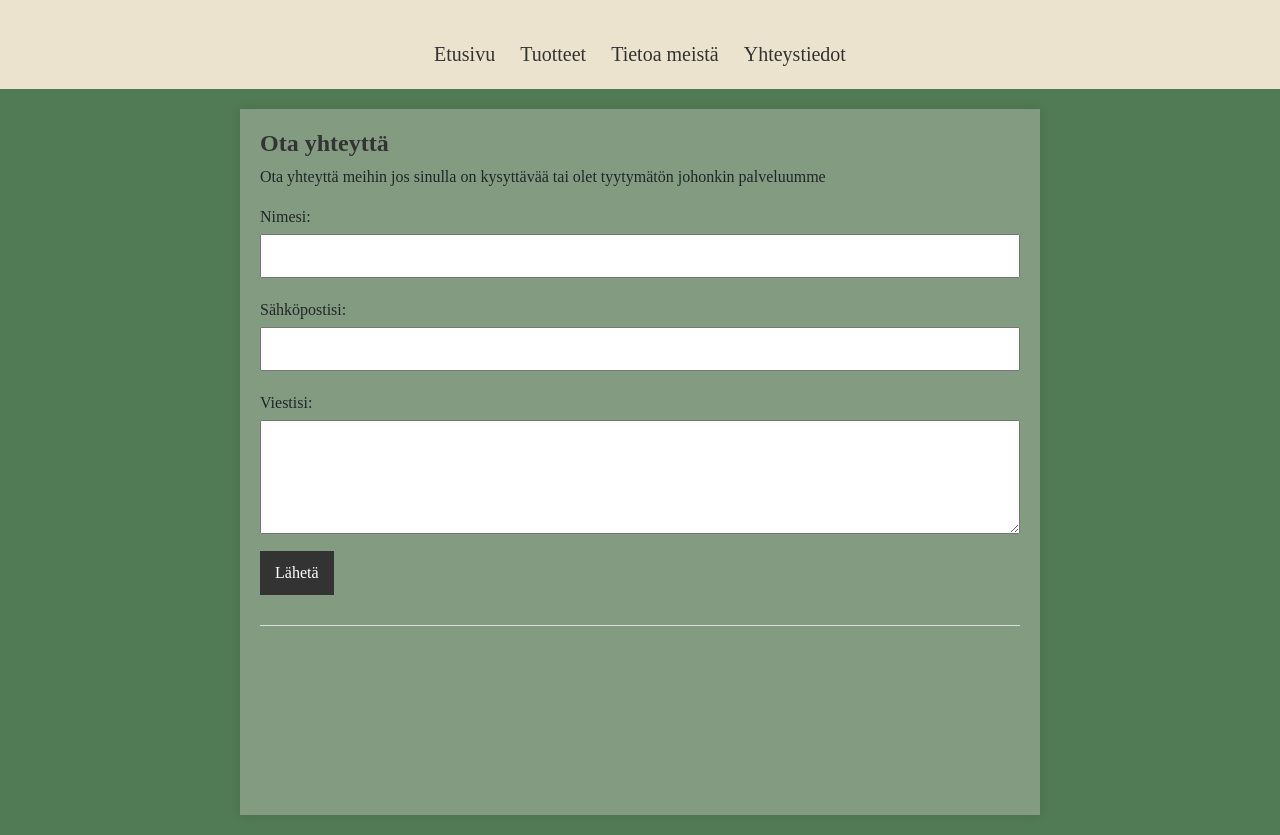
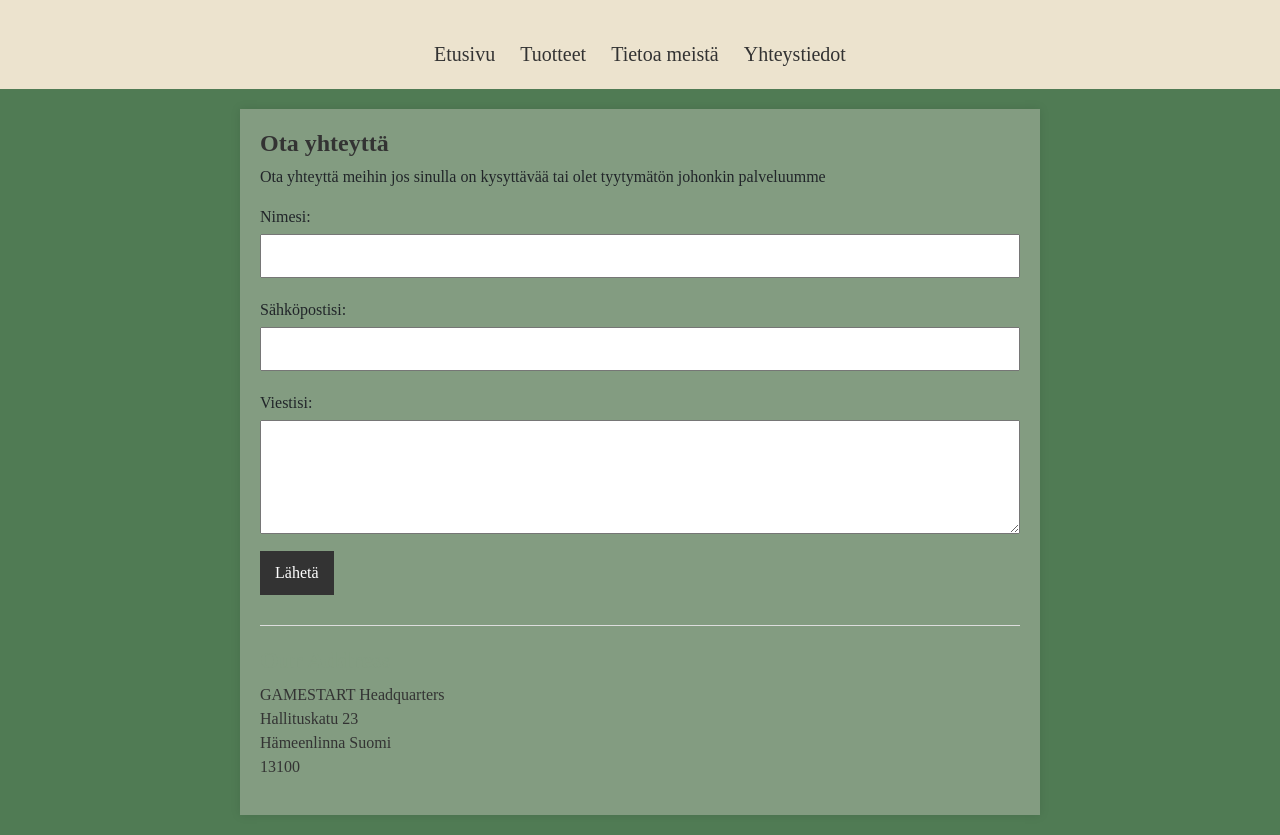
Before and after one commit to mirkkakato/www-sivusto-ryhma8, a plain HTML site: page contact.html in a window 1280 px wide. Shown: the part 77-912 px from the top of the page. Drawn offline with nearby package versions, Linux system fonts and the light colour scheme.

Commit message:
värimuutos

```diff
--- a/styles.css
+++ b/styles.css
@@ -124,5 +124,5 @@ button:hover {
 }
 
 .address-section p {
-    color: #839C81;
+    color: #333;
 }
```
